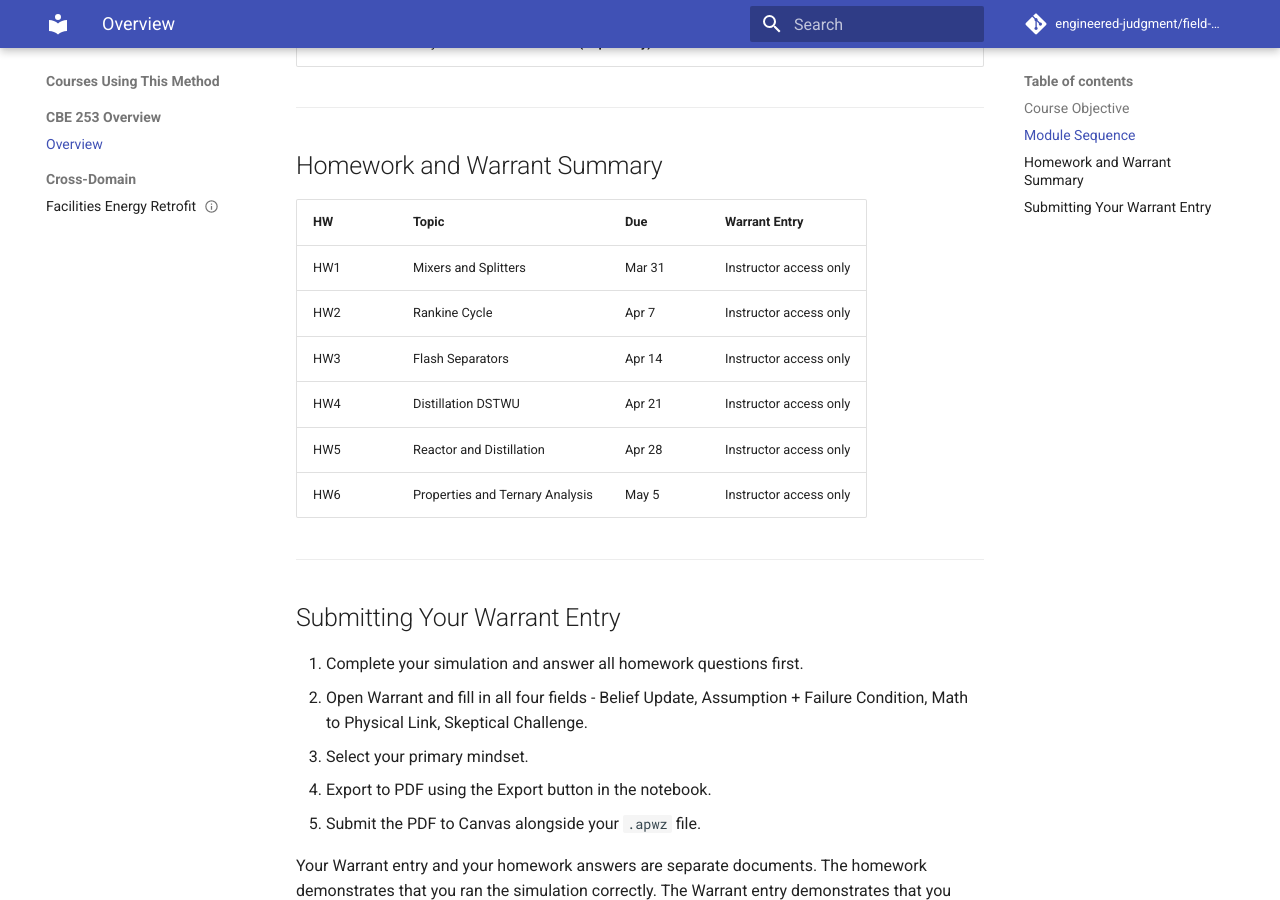
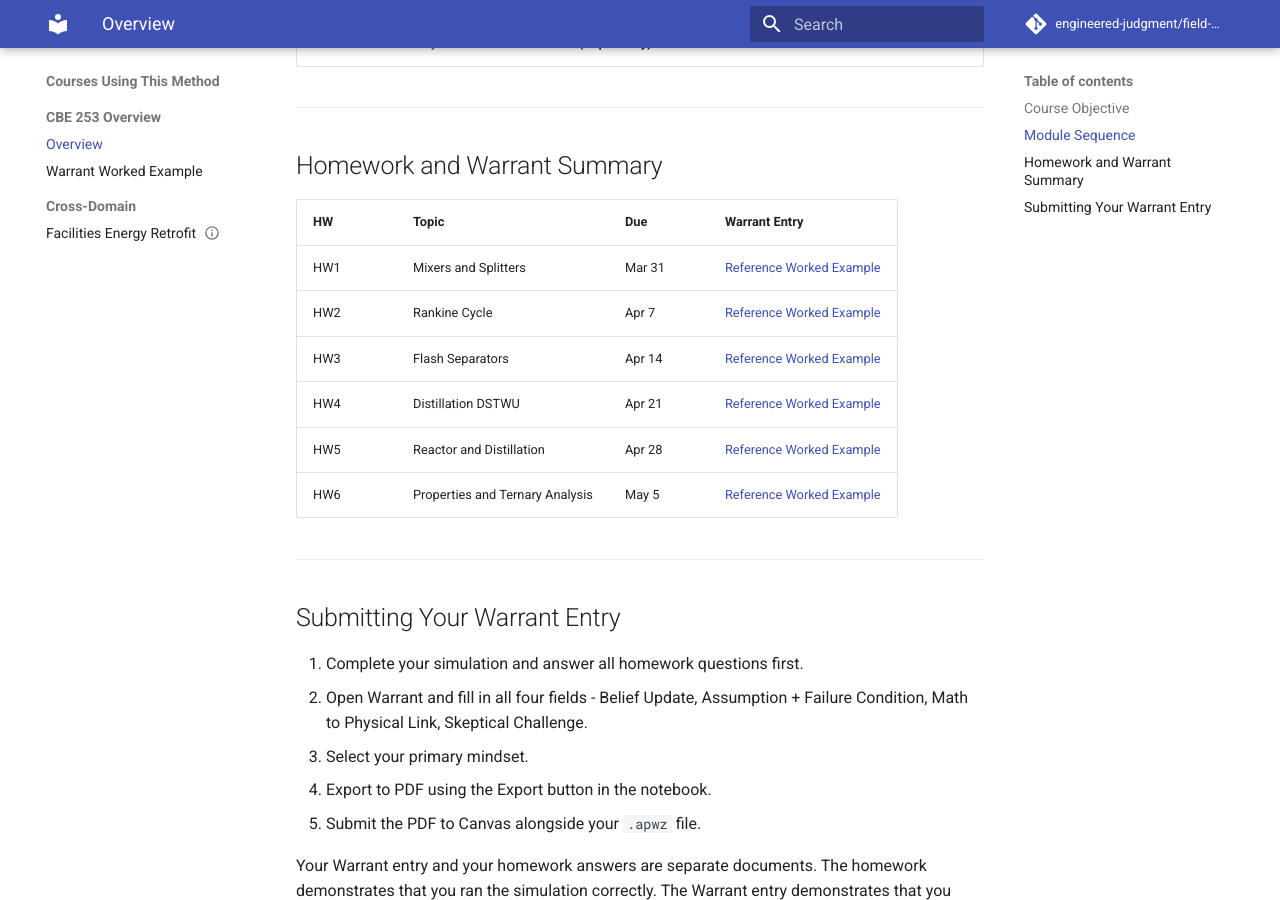
Before and after one commit to engineered-judgment/field-notes, an MkDocs documentation site: the page built from docs/contexts/cbe253/index.md, in a window 1280 px wide and 900 px high, scrolled down 1586 px. Built offline with MkDocs 1.6.1 and Material for MkDocs 9.7.7, drawn with Linux system fonts in a browser that asks for light colours; comment, search, counter and statistics services are not loaded; some of the changed text lies outside the part shown.

Commit message:
Publish generic Warrant worked example under CBE 253 overview

```diff
--- a/docs/contexts/cbe253/index.md
+++ b/docs/contexts/cbe253/index.md
@@ -6,7 +6,7 @@
 This is the active course page for Warrant in CBE 253. Each homework has one Warrant entry. Complete your simulation first, then open Warrant, fill in the four fields, export to PDF, and submit alongside your `.apwz` file on Canvas.
 
 -> [Open Warrant](../../warrant.md)
--> Worked examples are instructor access only.
+-> [Warrant Worked Example](warrant-worked-example.md)
 
 ---
 
@@ -41,12 +41,12 @@ Build the habit of making defensible engineering decisions when models are incom
 
 | HW | Topic | Due | Warrant Entry |
 |----|-------|-----|---------------|
-| HW1 | Mixers and Splitters | Mar 31 | Instructor access only |
-| HW2 | Rankine Cycle | Apr 7 | Instructor access only |
-| HW3 | Flash Separators | Apr 14 | Instructor access only |
-| HW4 | Distillation DSTWU | Apr 21 | Instructor access only |
-| HW5 | Reactor and Distillation | Apr 28 | Instructor access only |
-| HW6 | Properties and Ternary Analysis | May 5 | Instructor access only |
+| HW1 | Mixers and Splitters | Mar 31 | [Reference Worked Example](warrant-worked-example.md) |
+| HW2 | Rankine Cycle | Apr 7 | [Reference Worked Example](warrant-worked-example.md) |
+| HW3 | Flash Separators | Apr 14 | [Reference Worked Example](warrant-worked-example.md) |
+| HW4 | Distillation DSTWU | Apr 21 | [Reference Worked Example](warrant-worked-example.md) |
+| HW5 | Reactor and Distillation | Apr 28 | [Reference Worked Example](warrant-worked-example.md) |
+| HW6 | Properties and Ternary Analysis | May 5 | [Reference Worked Example](warrant-worked-example.md) |
 
 ---
 
--- a/mkdocs.yml
+++ b/mkdocs.yml
@@ -31,6 +31,7 @@ nav:
   - Courses Using This Method:
     - CBE 253 Overview:
       - Overview: contexts/cbe253/index.md
+      - Warrant Worked Example: contexts/cbe253/warrant-worked-example.md
     - Cross-Domain:
       - Facilities Energy Retrofit: notebooks/2026/2026-03-facilities-energy-retrofit-decision.md
 
```
Also changed, not shown: docs/contexts/cbe253/warrant-worked-example.md (added, +180 -0 lines).
